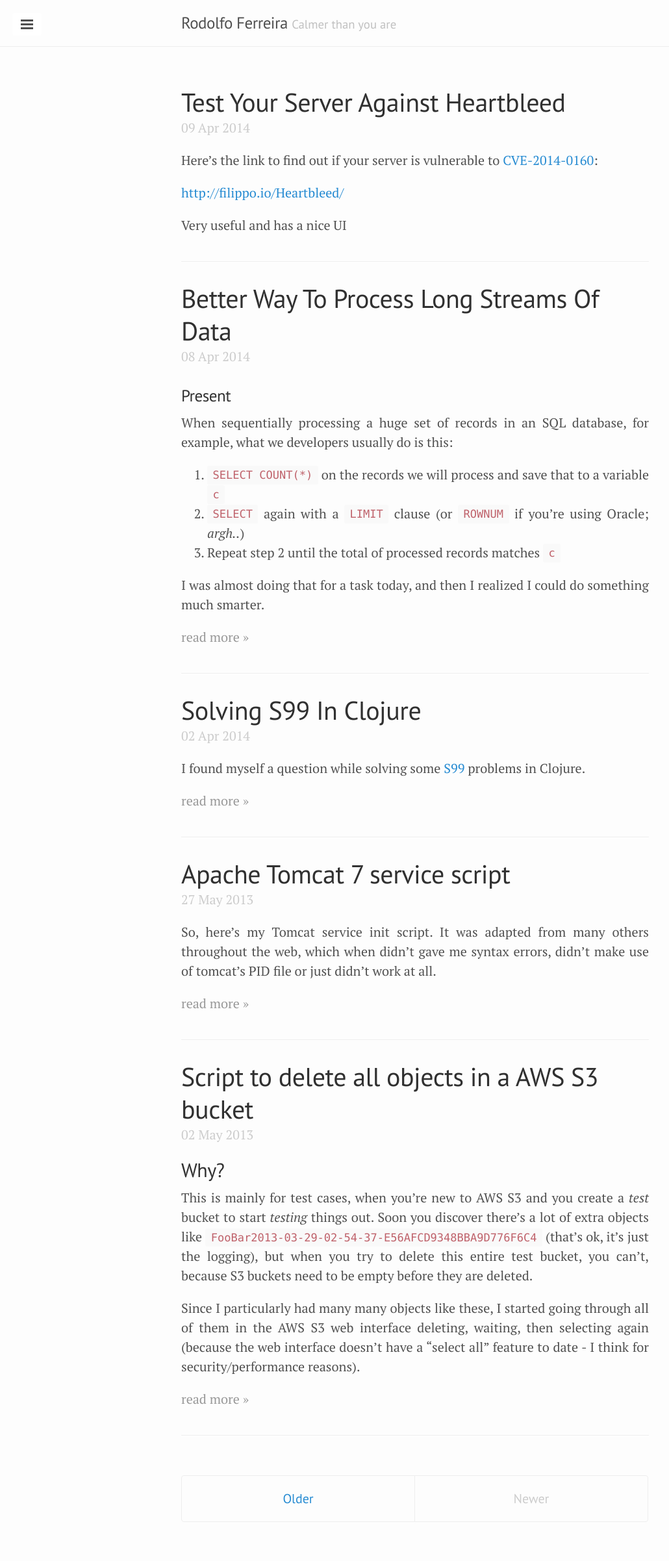
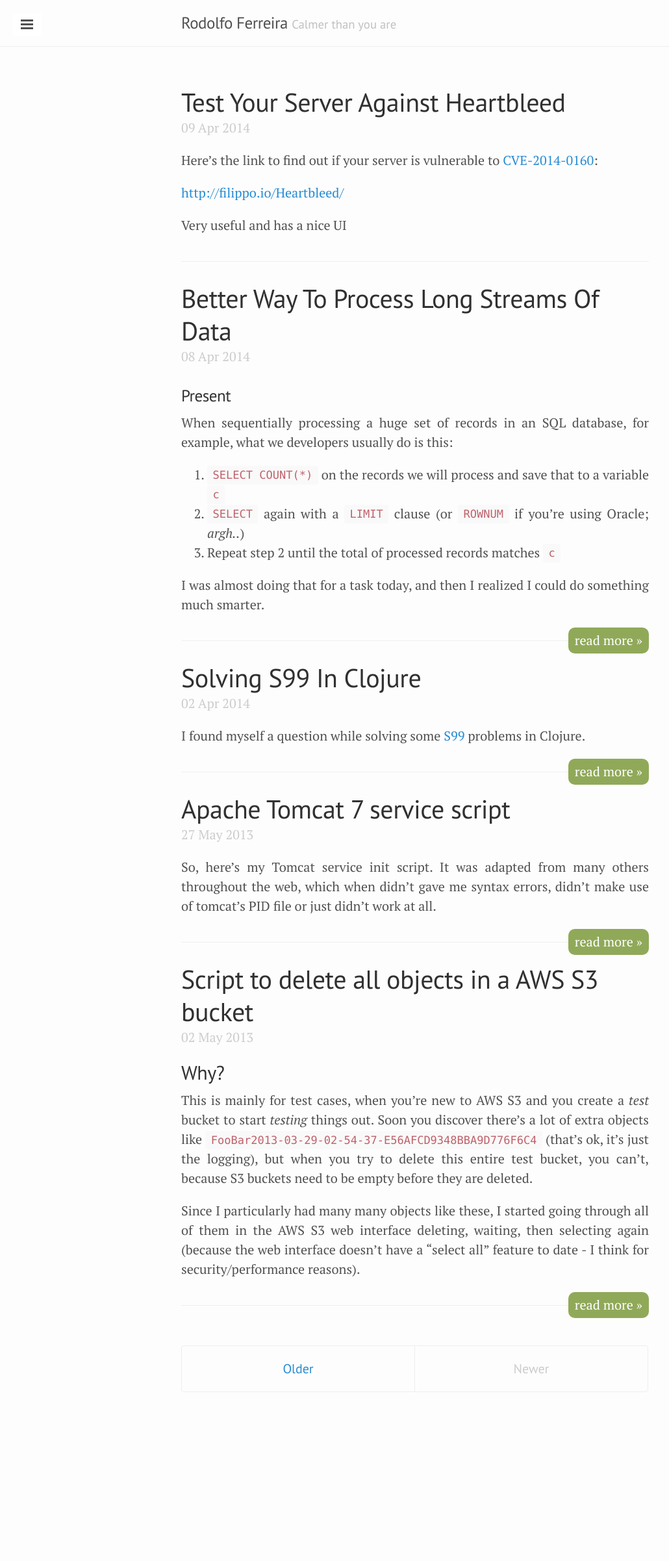
Before and after one commit to rodolfo42/rodolfo42.github.io, a Jekyll site: the page built from index.html, in a window 1280 px wide. Shown: the whole page at 65% size, without its empty margins (1-1031 px from the left). Built offline with Jekyll 4.4.1, drawn with Linux system fonts in a browser that asks for light colours; the list of posts is cut into pages by our own code; after the commit the page ends 2203 px from its top, so only the background shows below that.

Commit message:
Updated custom.css

```diff
--- a/public/css/custom.css
+++ b/public/css/custom.css
@@ -41,7 +41,12 @@ body {
 }
 
 a.read-more-link {
-	color: #999;
+	float: right;
+    display: block;
+    padding: 5px 10px;
+    background-color: #90A959;
+    border-radius: 10px;
+    color: #FFF;
 }
 
 a.read-more-link:after {
```
